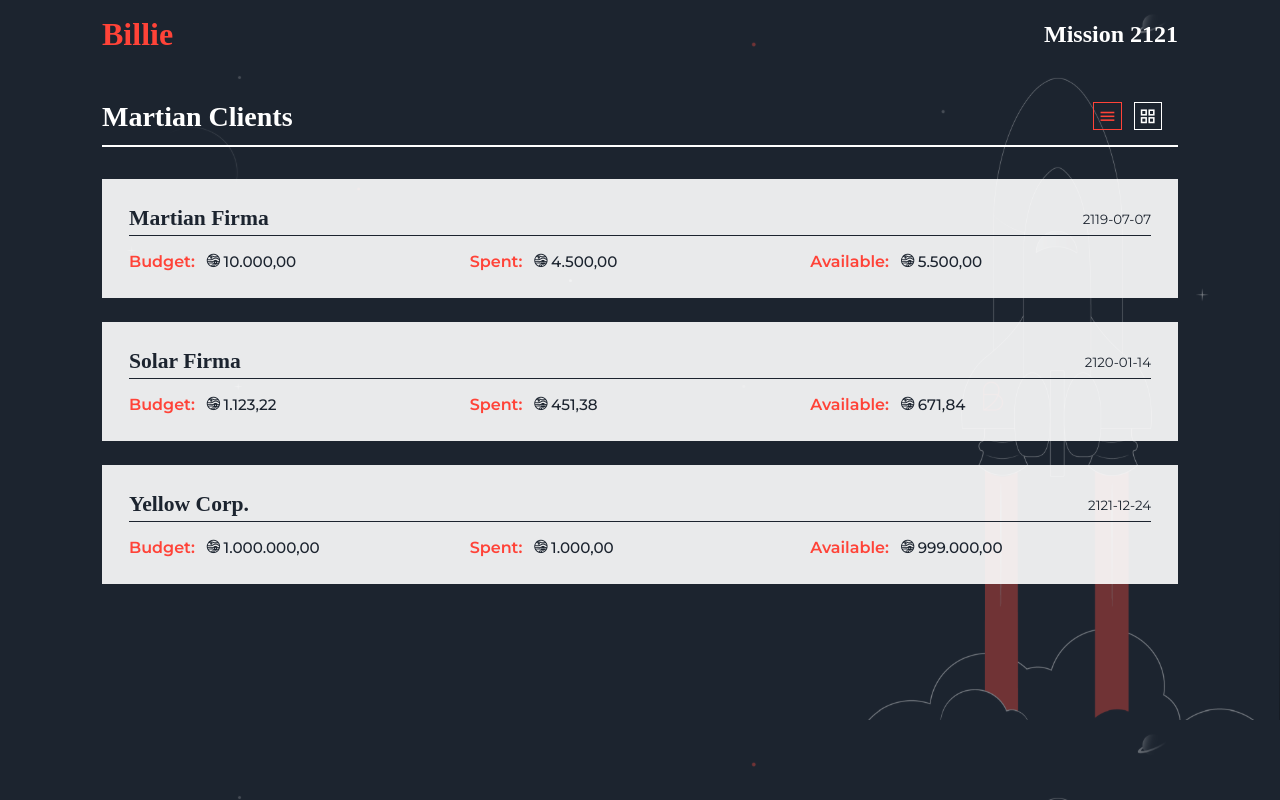
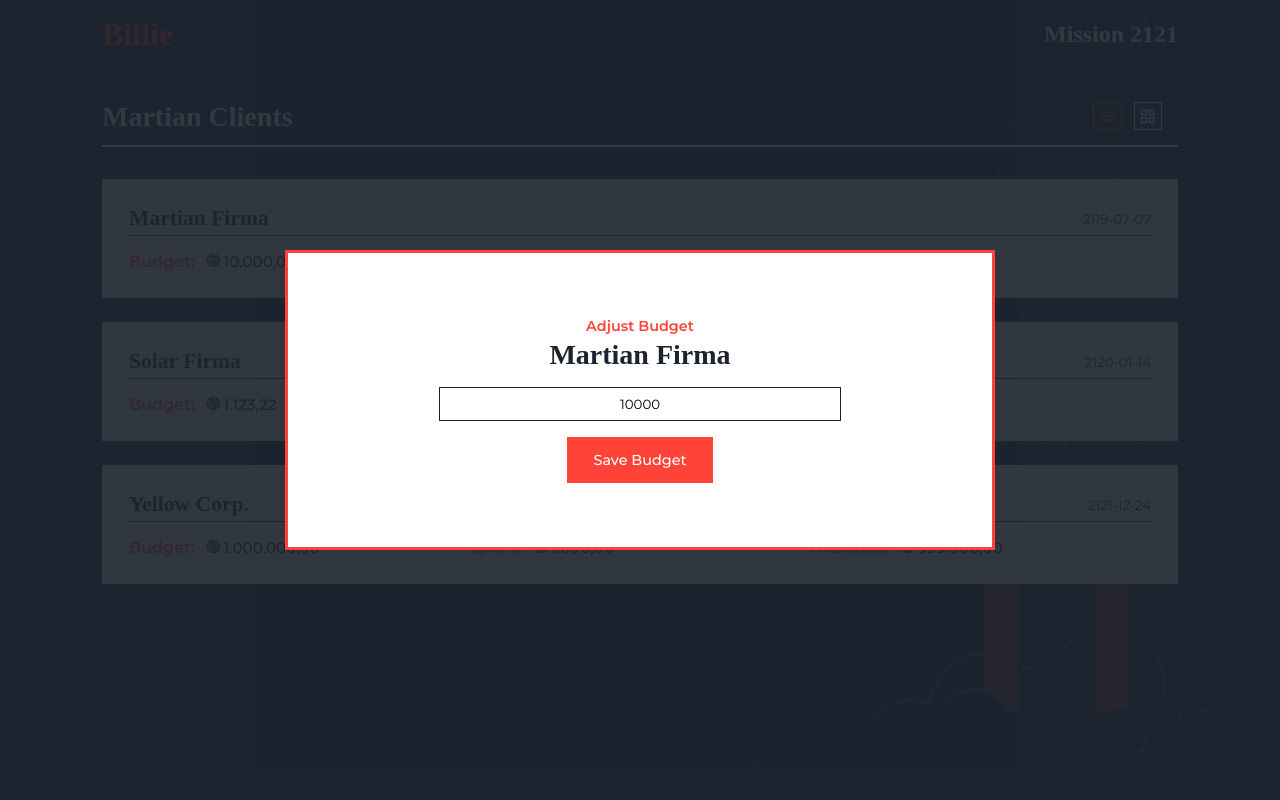
Before and after one commit to arnovanstaden/billie-mission-2121, a React (Create React App) app: page / in a window 1280 px wide. Both pictures are taken after a click on the item 640 px from the left and 238 px from the top of the page. Built offline with nearby package versions, Linux system fonts and the light colour scheme; a web font is replaced by a local one.

Commit message:
finish modal creation

```diff
--- a/src/components/App/App.tsx
+++ b/src/components/App/App.tsx
@@ -4,6 +4,7 @@ import ReactToolTip from "react-tooltip"
 import Header from "../UI/Header/header";
 import Dashboard from "../Content/Dashboard/Dashboard";
 import { DataProvider } from "../../context/DataContext"
+import { ModalProvider } from "../../context/ModalContext"
 
 
 // Styles, Fonts, Icons
@@ -17,7 +18,9 @@ function App() {
     <div className="App">
       <Header />
       <DataProvider>
-        <Dashboard />
+        <ModalProvider>
+          <Dashboard />
+        </ModalProvider>
       </DataProvider>
       <ReactToolTip />
     </div>
--- a/src/components/Content/Company/Company.tsx
+++ b/src/components/Content/Company/Company.tsx
@@ -1,6 +1,10 @@
-import { ICompany, TView } from "../../../types/types";
+import { useContext } from "react"
+import { ICompany, TView } from "../../../@types/types";
 import ClassNames from "classnames";
-import { formatNumber } from "../../../utils/utils"
+import { formatNumber } from "../../../utils/utils";
+
+// Context
+import { ModalContext } from "../../../context/ModalContext"
 
 // Components
 import Currency from "../../UI/Library/Currency/Currency"
@@ -14,13 +18,18 @@ interface IProps {
 }
 
 const Company = ({ company, view }: IProps) => {
+
+    // Context
+    const { openModal } = useContext(ModalContext)
+
+    // Styles
     const companyStyles = ClassNames(
         styles.company,
         view === "Grid" && styles.grid
     )
 
     return (
-        <li className={companyStyles}>
+        <li className={companyStyles} onClick={() => openModal(company)}>
             <div className={styles.intro}>
                 <h4>{company.name}</h4>
                 <small>{company.date_of_first_purchase}</small>
--- a/src/components/Content/Dashboard/Dashboard.tsx
+++ b/src/components/Content/Dashboard/Dashboard.tsx
@@ -1,5 +1,5 @@
 import { useContext, useState } from "react";
-import { TView } from "../../../types/types";
+import { TView } from "../../../@types/types";
 
 // Context
 import { DataContext } from "../../../context/DataContext";
--- a/src/components/Content/List/List.tsx
+++ b/src/components/Content/List/List.tsx
@@ -1,5 +1,5 @@
 import { useContext } from "react";
-import { TView } from "../../../types/types";
+import { TView } from "../../../@types/types";
 import ClassNames from "classnames";
 
 // Context
--- /dev/null
+++ b/src/components/UI/Modal/Modal.tsx
@@ -0,0 +1,27 @@
+import { ICompany } from "../../../@types/types";
+import { useContext } from "react";
+// Context
+import { ModalContext } from "../../../context/ModalContext";
+
+import styles from "./modal.module.scss";
+
+const Modal = ({ company }: { company: ICompany }) => {
+
+    // Context
+    const { closeModal } = useContext(ModalContext)
+
+    return (
+        <div className={styles.modal}>
+            <div className={styles.overlay} onClick={closeModal}></div>
+            <div className={styles.inner}>
+                <small>Adjust Budget</small>
+                <h5>{company.name}</h5>
+                <label hidden htmlFor="adjust-budget">Adjust Budget</label>
+                <input type="number" name="adjust-budget" defaultValue={company.budget} />
+                <button>Save Budget</button>
+            </div>
+        </div>
+    )
+}
+
+export default Modal
--- /dev/null
+++ b/src/components/UI/Modal/modal.module.scss
@@ -0,0 +1,79 @@
+@import "../../../styles/variables.scss";
+
+.modal {
+    position: fixed;
+    top: 0;
+    left: 0;
+    width: 100vw;
+    height: 100vh;
+    background-color: rgba($darkblue, 0.9);
+    display: flex;
+    justify-content: center;
+    align-items: center;
+
+    .overlay {
+        position: absolute;
+        top: 0;
+        left: 0;
+        width: 100%;
+        height: 100%;
+    }
+
+    .inner {
+        color: $darkblue;
+        border: 3px solid $orange;
+        background-color: white;
+        padding: 4rem 2rem;
+        display: flex;
+        flex-direction: column;
+        align-items: center;
+        min-width: 50vw;
+        position: relative;
+        z-index: 5;
+
+        small {
+            font-weight: 600;
+            color: $orange;
+            margin-bottom: 0.25rem;
+            font-size: 0.9rem;
+        }
+
+        h5 {
+            font-size: 1.75rem;
+            font-weight: 600;
+            margin: 0;
+            font-family: $heading-font;
+        }
+
+        input {
+            @include reset-input;
+            margin-top: 1rem;
+            display: block;
+            padding: 0.5rem;
+            text-align: center;
+            border: 1px solid $darkblue;
+            width: 60%;
+
+            &:focus {
+                border-color: $orange;
+                font-weight: 500
+            }
+        }
+
+        button {
+            @include reset-button;
+            background-color: $orange;
+            color: $white;
+            font-weight: 500;
+            font-size: 0.9rem;
+            margin: 1rem auto 0 auto;
+            padding: 0.75rem 1.5rem;
+            border: 2px solid $orange;
+
+            &:hover {
+                background-color: transparent;
+                color: $darkblue;
+            }
+        }
+    }
+}
--- a/src/context/DataContext.tsx
+++ b/src/context/DataContext.tsx
@@ -1,5 +1,5 @@
-import { createContext, useState, useEffect, useContext } from "react";
-import { ICompany } from "../types/types";
+import { createContext, useState } from "react";
+import { ICompany } from "../@types/types";
 
 // Data
 import data from "../assets/data.json"
--- /dev/null
+++ b/src/context/ModalContext.tsx
@@ -0,0 +1,38 @@
+import { createContext, useState, useEffect, useContext } from "react";
+import { ICompany } from "../@types/types";
+
+// Components
+import Modal from "../components/UI/Modal/Modal"
+// Types
+interface IContext {
+    company: ICompany | null;
+    openModal: (company: ICompany) => void
+    closeModal: () => void
+}
+
+export const ModalContext = createContext({} as IContext);
+
+export const ModalProvider = ({ children }: { children: React.ReactNode }) => {
+
+    // State
+    const [company, setCompany] = useState<ICompany | null>(null);
+
+    const openModal = (company: ICompany) => {
+        setCompany(company)
+    }
+
+    const closeModal = () => {
+        setCompany(null)
+    }
+
+    return (
+        <ModalContext.Provider value={{
+            company,
+            openModal,
+            closeModal
+        }}>
+            {children}
+            {company && <Modal company={company} />}
+        </ModalContext.Provider>
+    );
+}
--- a/src/styles/variables.scss
+++ b/src/styles/variables.scss
@@ -17,7 +17,8 @@ $white: #ffffff;
     border: none;
     outline: none;
     cursor: pointer;
-    font-family: $main-font;
+    font-family: $font;
+    transition: 0.2s ease-in-out;
 
     :focus {
         outline: none;
@@ -29,10 +30,11 @@ $white: #ffffff;
 }
 
 @mixin reset-input {
-    font-family: $main-font;
+    font-family: $font;
     border: none;
     outline: none;
     resize: none;
+    transition: 0.2s ease-in-out;
 
     // Remove Autofill Colours
     &:-webkit-autofill {
```
Also changed, not shown: src/@types/types.ts (renamed from src/types/types.ts).
